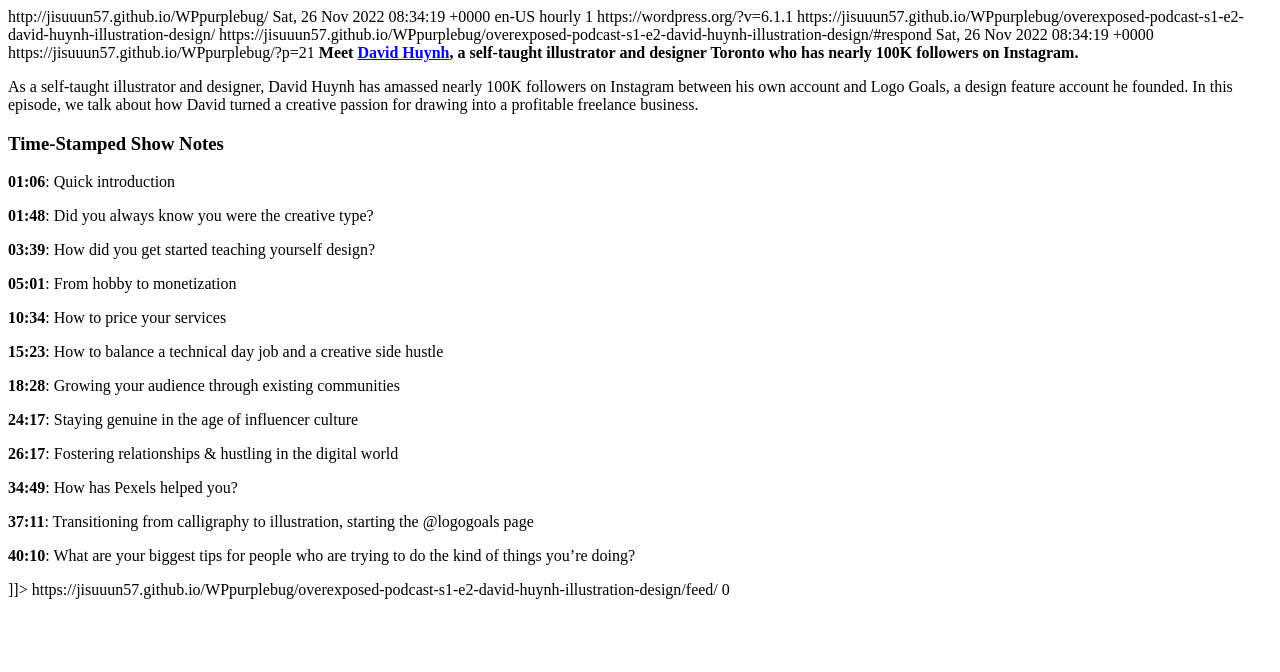
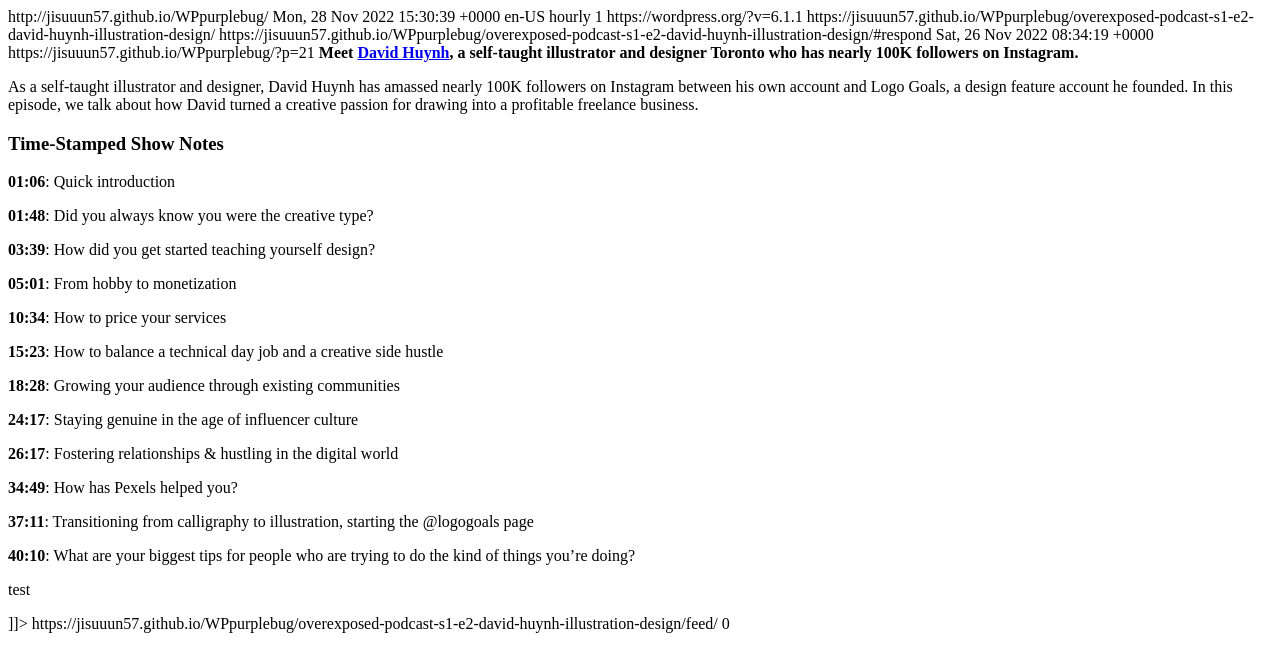
Before and after one commit to jisuuun57/WP-Purplebug-Exam, a plain HTML site: page category/design/feed/index.html in a window 1280 px wide. Drawn offline with Linux system fonts and the light colour scheme.

Commit message:
v3 - add test word to update

```diff
--- a/category/design/feed/index.html
+++ b/category/design/feed/index.html
@@ -12,7 +12,7 @@
 	<atom:link href="https://jisuuun57.github.io/WPpurplebug/category/design/feed/" rel="self" type="application/rss+xml" />
 	<link>http://jisuuun57.github.io/WPpurplebug/</link>
 	<description></description>
-	<lastBuildDate>Sat, 26 Nov 2022 08:34:19 +0000</lastBuildDate>
+	<lastBuildDate>Mon, 28 Nov 2022 15:30:39 +0000</lastBuildDate>
 	<language>en-US</language>
 	<sy:updatePeriod>
 	hourly	</sy:updatePeriod>
@@ -31,7 +31,7 @@
 
 					<description><![CDATA[As a self-taught illustrator and designer, David Huynh has amassed nearly 100K followers on Instagram between his own account and Logo Goals, a design feature account he founded. In this episode, we talk about how David turned a creative passion for drawing into a profitable freelance business.]]></description>
 										<content:encoded><![CDATA[
-<p><strong>Meet <a href="https://www.instagram.com/davidhuynh__/">David Huynh</a>, a self-taught illustrator and designer Toronto who has nearly 100K followers on Instagram.</strong></p>
+<p><strong>Meet&nbsp;<a href="https://www.instagram.com/davidhuynh__/">David Huynh</a>, a self-taught illustrator and designer Toronto who has nearly 100K followers on Instagram.</strong></p>
 
 
 
@@ -88,6 +88,10 @@
 
 
 <p><strong>40:10</strong>: What are your biggest tips for people who are trying to do the kind of things you’re doing?</p>
+
+
+
+<p>test</p>
 ]]></content:encoded>
 
 					<wfw:commentRss>https://jisuuun57.github.io/WPpurplebug/overexposed-podcast-s1-e2-david-huynh-illustration-design/feed/</wfw:commentRss>
```
Also changed, not shown: overexposed-podcast-s1-e2-david-huynh-illustration-design/feed/index.html (+1 -1 lines).
